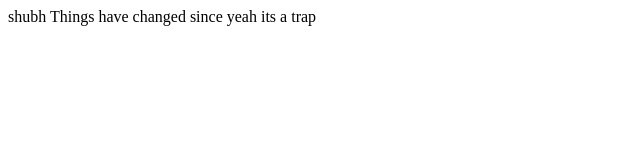
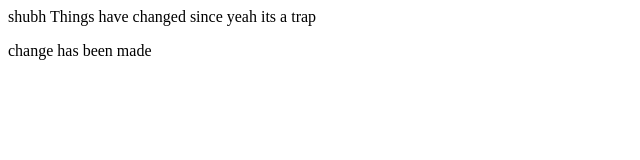
Before and after one commit to shubhsheth/proj-one, a plain HTML site: page index.html in a window 1280 px wide. Shown: the whole page, without its empty margins (0-640 px from the left). Drawn offline with Linux system fonts and the light colour scheme.

Commit message:
github changes test

```diff
--- a/index.html
+++ b/index.html
@@ -6,5 +6,6 @@
         shubh
         Things have changed since
       <span>yeah its a trap</span>
+      <p>change has been made</p>
     </body>
 </html>
--- a/style.css
+++ b/style.css
@@ -1,8 +1,5 @@
 body{
   background: red;
-<<<<<<< HEAD
   padding: 10px;
-=======
   backgournd: none;
->>>>>>> test
 }
```
